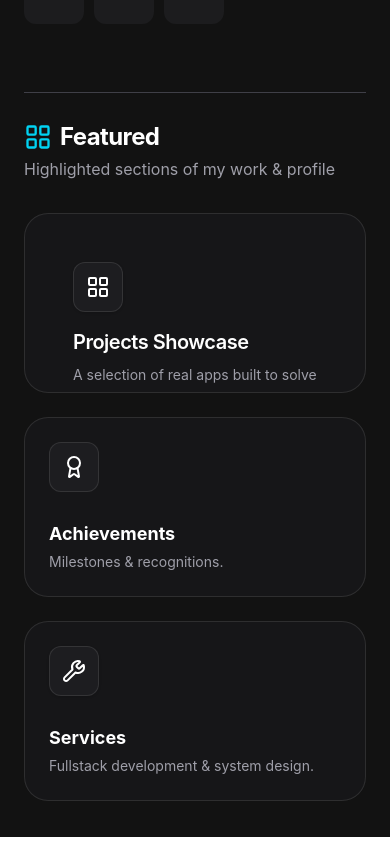
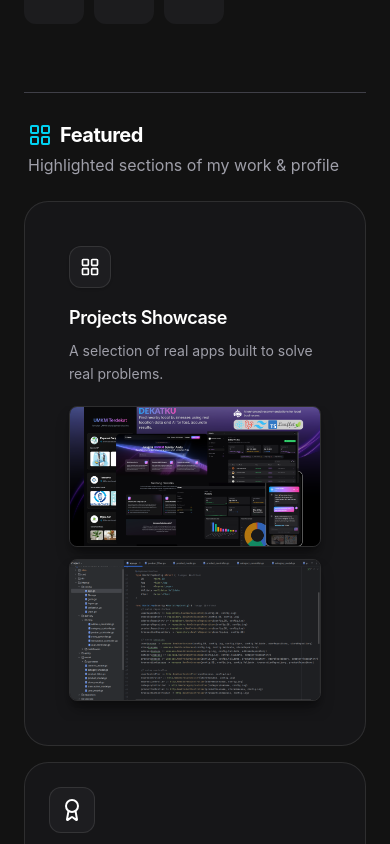
Before and after one commit to arttVinci/tratech.my.id, a React (Vite) app: page / in a window 390 px wide. Shown: the part 980-1824 px from the top of the page. Built offline with nearby package versions, Linux system fonts and the light colour scheme; some icons are missing.

Commit message:
feat: Mobile Homepage

```diff
--- a/src/components/FeaturedSection.jsx
+++ b/src/components/FeaturedSection.jsx
@@ -6,9 +6,9 @@ import GlowCard from "./GlowCard";
 export default function FeaturedSection() {
   return (
     <section className="mt-7 pb-3">
-      <div className="mb-8">
-        <h3 className="text-2xl font-bold font-sans text-white flex items-center gap-2 tracking-tight">
-          <LayoutGrid className="w-7 h-7 text-cyan-400" />
+      <div className="mb-6 md:mb-8 px-1 md:px-0">
+        <h3 className="text-xl md:text-2xl font-bold font-sans text-white flex items-center gap-2 tracking-tight">
+          <LayoutGrid className="w-6 h-6 md:w-7 md:h-7 text-cyan-400" />
           Featured
         </h3>
         <p className="text-zinc-400 mt-1 font-body text-md">
@@ -16,27 +16,27 @@ export default function FeaturedSection() {
         </p>
       </div>
 
-      <div className="grid grid-cols-1 md:grid-cols-12 auto-rows-[180px] gap-6">
+      <div className="grid grid-cols-1 md:grid-cols-12 auto-rows-auto md:auto-rows-[180px] gap-4 md:gap-6">
         <Link
           to="/projects"
-          className="md:col-span-7 md:row-span-2 block group relative"
+          className="md:col-span-7 md:row-span-2 block group relative h-full"
         >
           <GlowCard className="h-full overflow-hidden">
             <div className="flex flex-col md:flex-row h-full justify-between">
-              <div className="p-6 flex flex-col justify-start md:w-[45%] shrink-0 relative z-10">
-                <div className="bg-zinc-800/50 border border-white/10 w-fit p-3 rounded-xl mb-4 shadow-sm">
-                  <LayoutGrid className="w-6 h-6 text-white" />
+              <div className="p-5 md:p-6 flex flex-col justify-start w-full md:w-[45%] shrink-0 relative z-10">
+                <div className="bg-zinc-800/50 border border-white/10 w-fit p-2.5 md:p-3 rounded-xl mb-4 shadow-sm">
+                  <LayoutGrid className="w-5 h-5 md:w-6 md:h-6 text-white" />
                 </div>
 
-                <h4 className="text-xl font-semibold font-sans text-white tracking-tight mb-2">
+                <h4 className="text-lg md:text-xl font-semibold font-sans text-white tracking-tight mb-2">
                   Projects Showcase
                 </h4>
-                <p className="font-body text-zinc-400 text-sm leading-relaxed">
+                <p className="font-body text-zinc-400 text-sm leading-relaxed line-clamp-2 md:line-clamp-none">
                   A selection of real apps built to solve real problems.
                 </p>
               </div>
 
-              <div className="relative flex-1 flex flex-col gap-4 p-4 md:pl-0 md:py-6 overflow-hidden">
+              <div className="relative flex-1 flex flex-col gap-3 md:gap-4 p-5 pt-0 md:p-1 md:pl-2 overflow-hidden">
                 <div className="w-full aspect-video rounded-lg border border-white/10 overflow-hidden shrink-0 shadow-lg shadow-black/40">
                   <img
                     src="/images/projects/dekatku/project1.png"
@@ -57,9 +57,12 @@ export default function FeaturedSection() {
           </GlowCard>
         </Link>
 
-        <Link to="/achievements" className="md:col-span-5 block group h-full">
-          <GlowCard className="h-full p-6 flex flex-col justify-center">
-            <div className="bg-zinc-800/50 border border-white/10 w-fit p-3 rounded-xl mb-4">
+        <Link
+          to="/achievements"
+          className="md:col-span-5 block group h-full min-h-40"
+        >
+          <GlowCard className="h-full p-5 md:p-6 flex flex-col justify-center">
+            <div className="bg-zinc-800/50 border border-white/10 w-fit p-2.5 md:p-3 rounded-xl mb-4">
               <Award className="w-6 h-6 text-white" />
             </div>
 
@@ -74,9 +77,12 @@ export default function FeaturedSection() {
           </GlowCard>
         </Link>
 
-        <Link to="/contact" className="md:col-span-5 block group h-full">
-          <GlowCard className="h-full p-6 flex flex-col justify-center">
-            <div className="bg-zinc-800/50 border border-white/10 w-fit p-3 rounded-xl mb-4 shadow-sm">
+        <Link
+          to="/contact"
+          className="md:col-span-5 block group h-full min-h-40"
+        >
+          <GlowCard className="h-full p-5 md:p-6 flex flex-col justify-center">
+            <div className="bg-zinc-800/50 border border-white/10 w-fit p-2.5 md:p-3 rounded-xl mb-4">
               <Wrench className="w-6 h-6 text-white" />
             </div>
 
```
